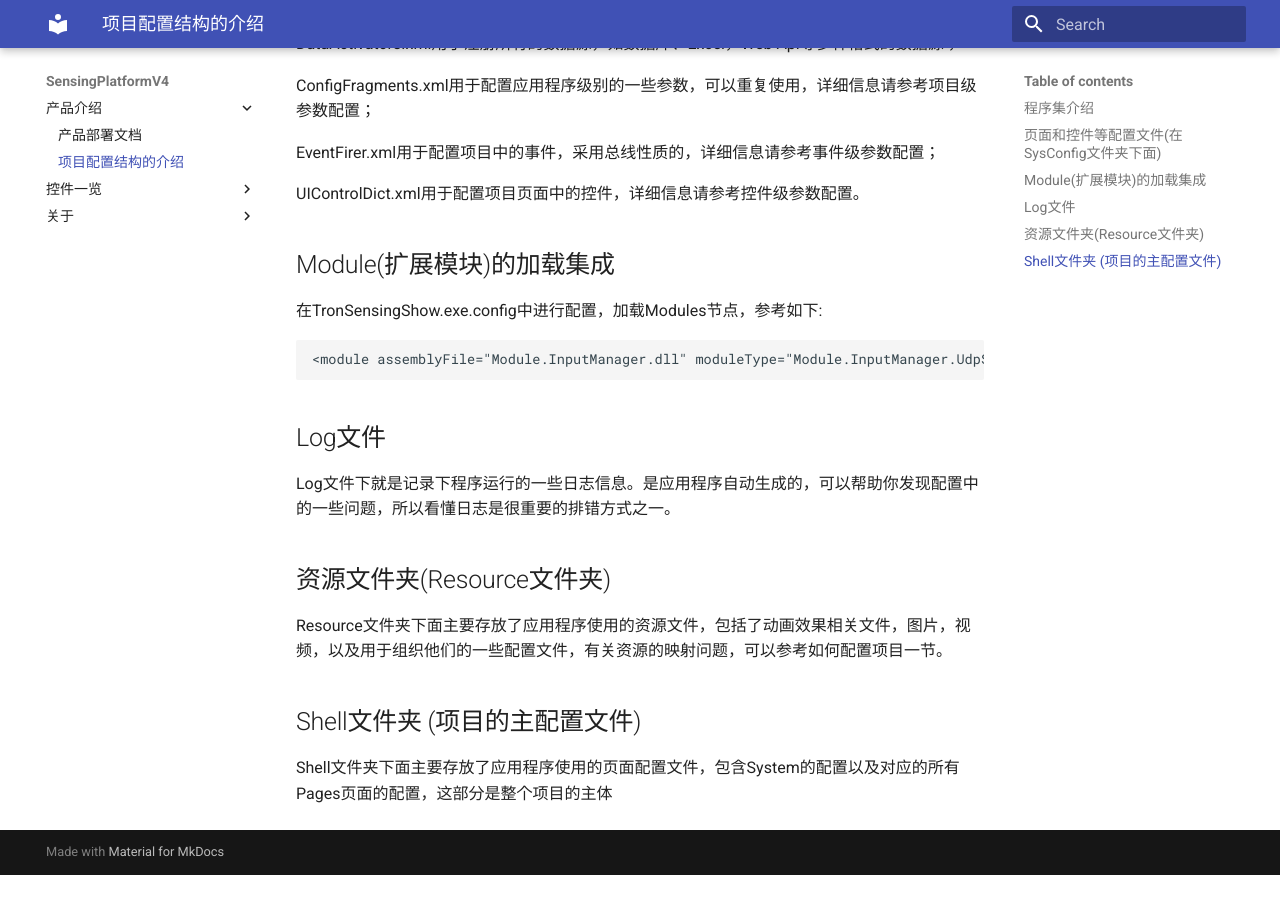
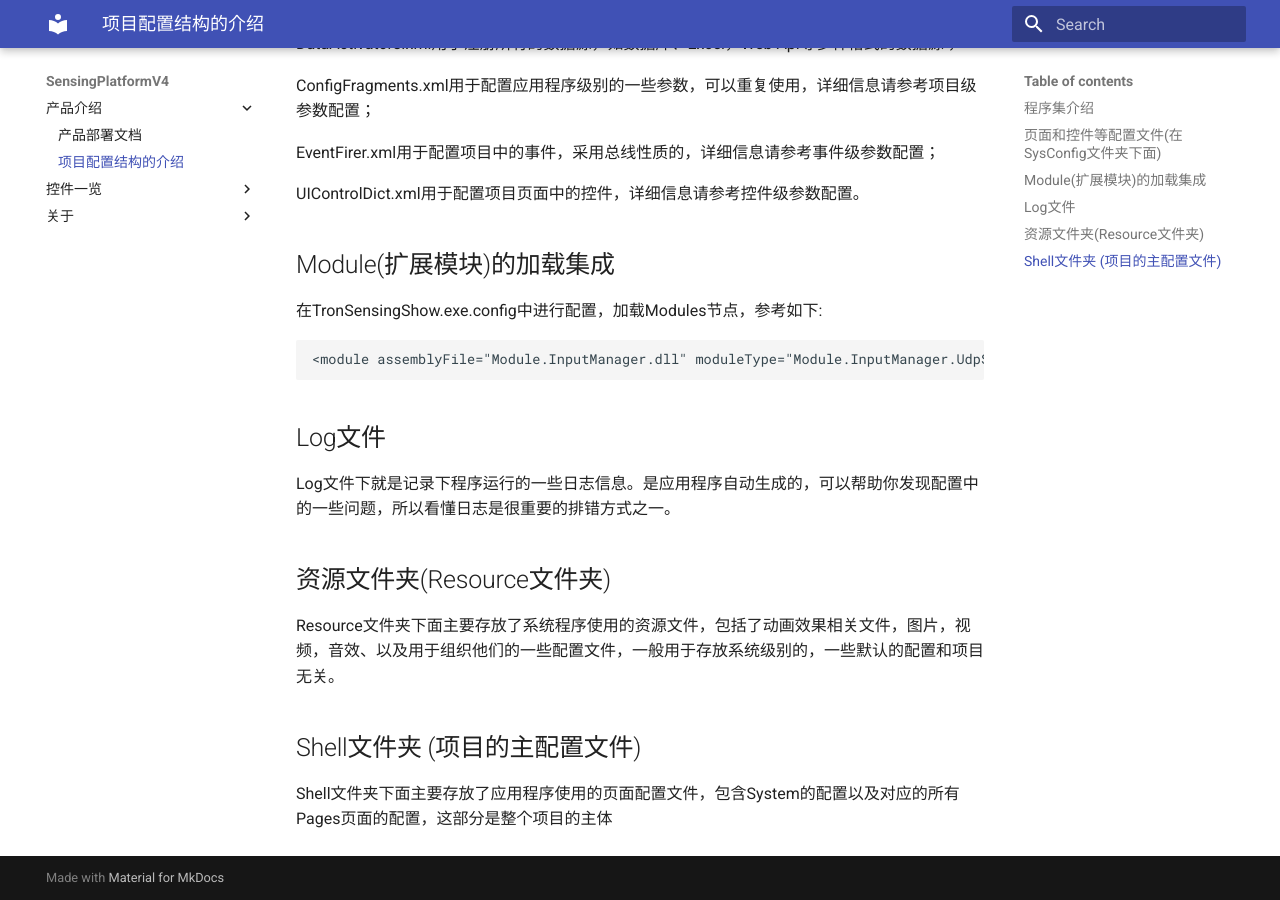
Before and after one commit to troncell/SensingPlatformDocs, an MkDocs documentation site: the page built from docs/产品介绍/项目配置结构的介绍.md, in a window 1280 px wide and 900 px high, scrolled down 577 px. Built offline with MkDocs 1.6.1 and Material for MkDocs 9.7.7, drawn with Linux system fonts in a browser that asks for light colours; before the commit the page ends 1452 px from its top, so only the background shows below that.

Commit message:
Update 项目配置结构的介绍.md

```diff
--- a/docs/产品介绍/项目配置结构的介绍.md
+++ b/docs/产品介绍/项目配置结构的介绍.md
@@ -31,7 +31,7 @@ Log文件下就是记录下程序运行的一些日志信息。是应用程序
 
 ## 资源文件夹(Resource文件夹)
 
-Resource文件夹下面主要存放了应用程序使用的资源文件，包括了动画效果相关文件，图片，视频，以及用于组织他们的一些配置文件，有关资源的映射问题，可以参考如何配置项目一节。
+Resource文件夹下面主要存放了系统程序使用的资源文件，包括了动画效果相关文件，图片，视频，音效、以及用于组织他们的一些配置文件，一般用于存放系统级别的，一些默认的配置和项目无关。
 
 ## Shell文件夹 (项目的主配置文件)
 
```
